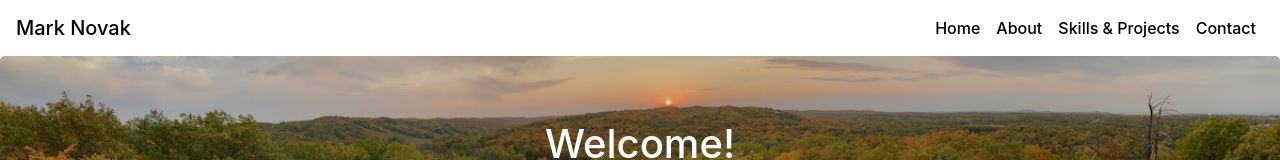
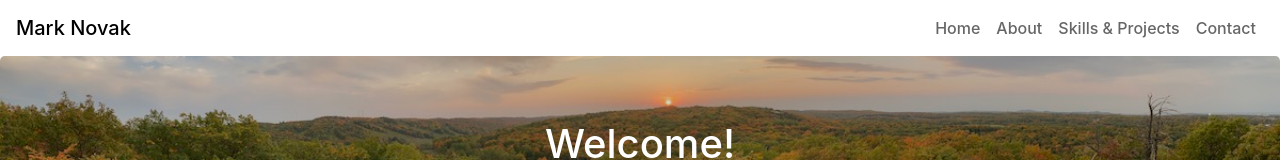
Before and after one commit to manovak24/manovak24.github.io, a React (Create React App) app: page / in a window 1280 px wide. Shown: the top 160 px of the page. Built offline with nearby package versions, Linux system fonts and the light colour scheme.

Commit message:
Updated nav background, nav brand font weight and nav link color and font weight.

```diff
--- a/src/App.css
+++ b/src/App.css
@@ -1,9 +1,13 @@
 .nav-brand {
   color: black;
+  font-weight: 500;
+}
+
+.nav-link {
+  color: rgba(82, 82, 82, 0.884) !important;
   font-weight: 450;
 }
 
-.nav-link {
-  color: black !important;
-  font-weight: 450;
+.nav-container {
+  background-color: white;
 }
--- a/src/App.js
+++ b/src/App.js
@@ -54,7 +54,7 @@ class App extends React.Component {
         <ScrollToTop>
         <Container className="p-0" fluid={true}>
 
-          <Navbar expand="sm" onToggle={this.setNavExpanded} expanded={this.state.navExpanded}>
+          <Navbar expand="sm" className="nav-container" onToggle={this.setNavExpanded} expanded={this.state.navExpanded}>
             <Navbar.Brand>
               <Link className="nav-brand" to="/">{this.state.title}</Link>
             </Navbar.Brand>
```
